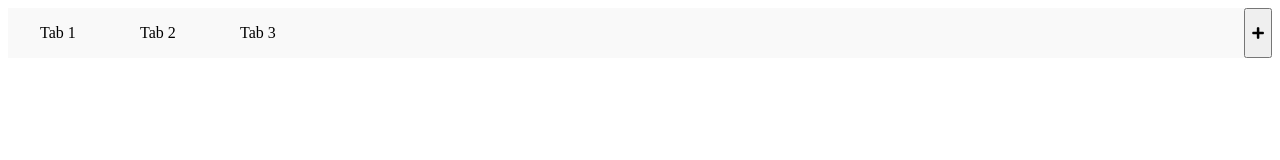
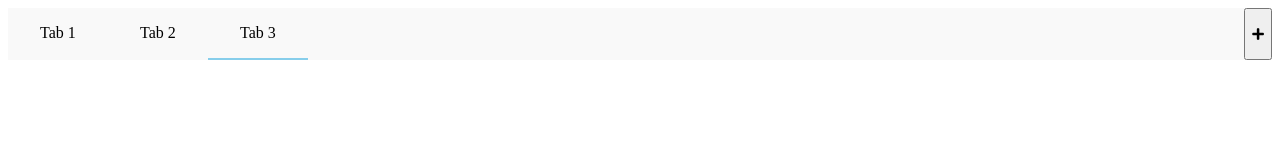
Before and after one commit to sagarmanghnani/scrollable-tabs, an Angular app: page / in a window 1280 px wide. Shown: the top 160 px of the page. Built offline with nearby package versions, Linux system fonts and the light colour scheme.

Commit message:
added active class

```diff
--- a/src/app/tabs-manager/tabs-manager.component.ts
+++ b/src/app/tabs-manager/tabs-manager.component.ts
@@ -51,16 +51,8 @@ export class TabsManagerComponent implements OnInit {
     let element:HTMLElement = <HTMLElement>tabComp.location.nativeElement;
     element.style.flex = "1";
     this.activeTab = tabComp;
+    this.removeTabHandler(tabComp);
 
-    tabComp.instance.removeTabEmitter.subscribe(() => {
-      const componentIndex = this.tabsListRef.indexOf(tabComp);
-      if(componentIndex !== -1){
-        this.sliderContainer.remove(componentIndex);
-        this.tabsListRef.splice(componentIndex, 1);
-        this.handleRightChevron();
-        // this.tabsManagement.decrementTabsCounter();
-      }
-    })
 
     this.handleRightChevron();
 
@@ -87,6 +79,22 @@ export class TabsManagerComponent implements OnInit {
     }
   }
 
+  removeTabHandler(tabComp:ComponentRef<TabsComponent>){
+    if(this.tabsListRef.length === 1){
+      return;
+    }
+    tabComp.instance.removeTabEmitter.subscribe(() => {
+      const componentIndex = this.tabsListRef.indexOf(tabComp);
+      if(componentIndex !== -1){
+        this.sliderContainer.remove(componentIndex);
+        this.tabsListRef.splice(componentIndex, 1);
+        const lastTab = this.tabsListRef[this.tabsListRef.length - 1];
+        lastTab.instance.isActive = true;
+        this.handleRightChevron();
+      }
+    })
+  }
+
 
 
 
--- a/src/app/tabs/tabs.component.html
+++ b/src/app/tabs/tabs.component.html
@@ -1,4 +1,4 @@
-<div class="tab" (mouseenter) = "showContentOnHover()" (mouseleave) = "hideContentOnHover()">
+<div class="tab" (mouseenter) = "showContentOnHover()" (mouseleave) = "hideContentOnHover()" [ngClass] = "{'active-tab':isActive}">
     <p *ngIf = "tabData?.tabName"> {{tabData?.tabName}} </p>
     <button class="delete-btn" *ngIf = "showRemoveBtn" (click) = "deleteTab()"> <i class="fas fa-times"></i> </button>
 </div>
--- a/src/app/tabs/tabs.component.scss
+++ b/src/app/tabs/tabs.component.scss
@@ -18,3 +18,7 @@
         top: 5px;
     }
 }
+
+.active-tab{
+    border-bottom: 2px solid skyblue;
+}
```
